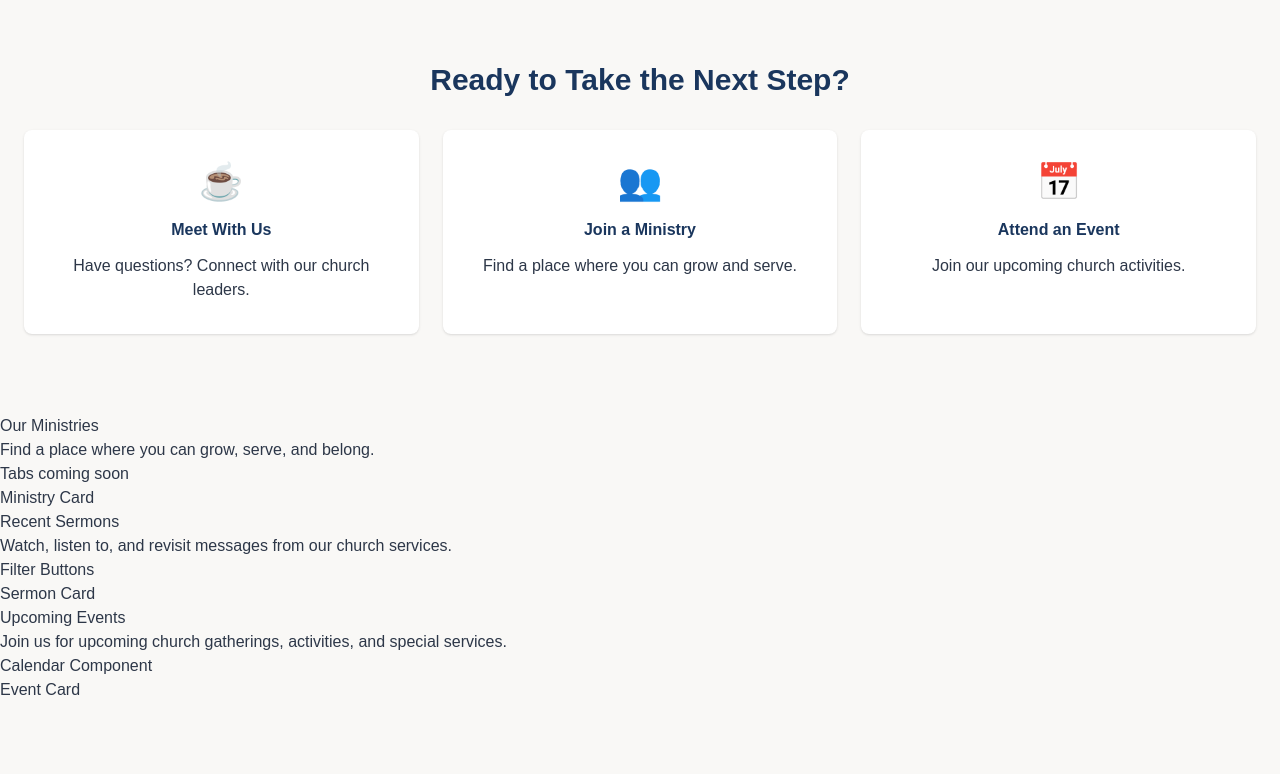
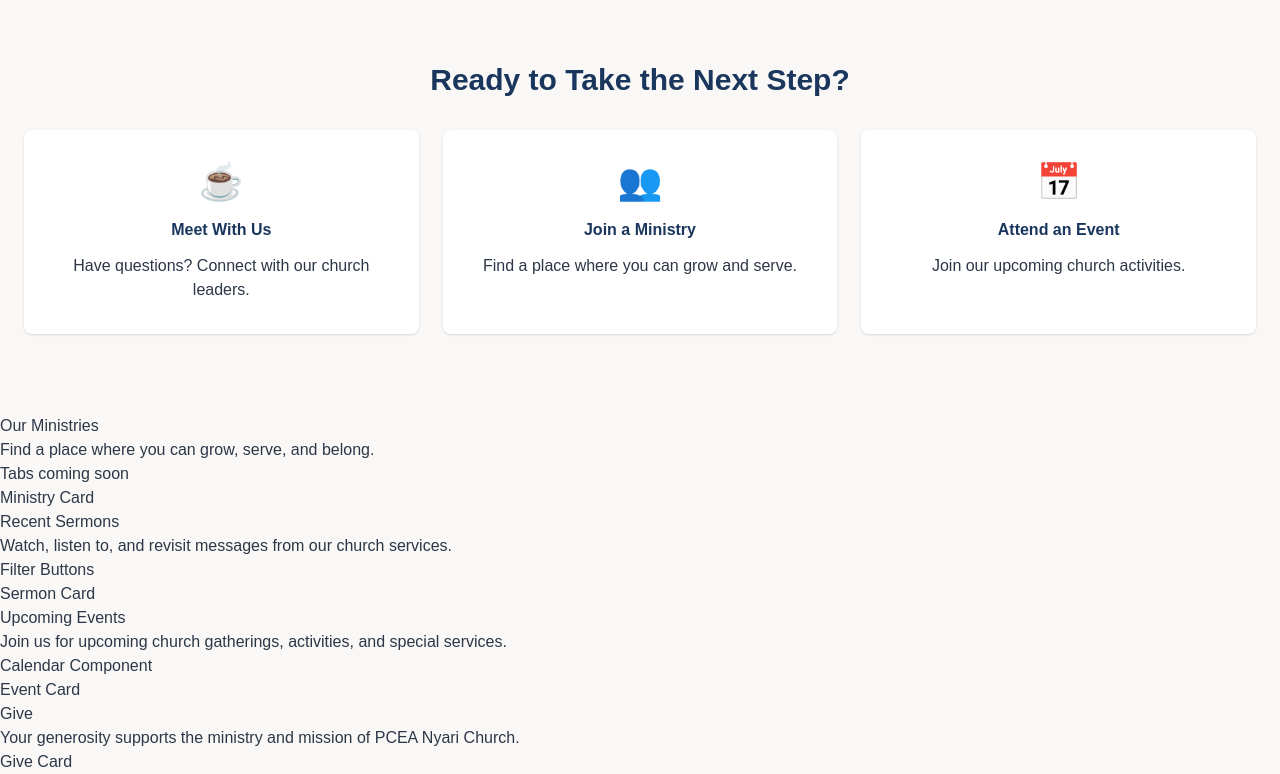
Before and after one commit to Jjumaaa/pnyari, a Next.js app: page / in a window 1280 px wide. Shown: the part 4303-5077 px from the top of the page. Before the commit the page ends 5005 px from the top, so only its background shows below. Built offline with nearby package versions, Linux system fonts and the light colour scheme.

Commit message:
Create Give section component structure

```diff
--- a/app/page.js
+++ b/app/page.js
@@ -7,6 +7,7 @@ import NewHere from "@/components/sections/new-here/NewHere";
 import Ministries from "@/components/sections/ministries/Ministries";
 import Sermons from "@/components/sections/sermons/Sermons";
 import Events from "@/components/sections/events/Events";
+import Give from "@/components/sections/give/Give";
 
 export default function Home() {
   return (
@@ -28,6 +29,8 @@ export default function Home() {
       <Sermons />
 
       <Events />
+
+      <Give />
     </>
   );
 }
--- /dev/null
+++ b/components/sections/give/Give.jsx
@@ -0,0 +1,16 @@
+import GivingOptions from "./GivingOptions";
+
+export default function Give() {
+  return (
+    <section>
+      <h2>Give</h2>
+
+      <p>
+        Your generosity supports the ministry and mission of
+        PCEA Nyari Church.
+      </p>
+
+      <GivingOptions />
+    </section>
+  );
+}
--- /dev/null
+++ b/components/sections/give/GiveCard.jsx
@@ -0,0 +1,3 @@
+export default function GiveCard() {
+  return <div>Give Card</div>;
+}
--- /dev/null
+++ b/components/sections/give/GivingOptions.jsx
@@ -0,0 +1,9 @@
+import GiveCard from "./GiveCard";
+
+export default function GivingOptions() {
+  return (
+    <div>
+      <GiveCard />
+    </div>
+  );
+}
```
Also changed, not shown: components/sections/give/givingData.js (added).
